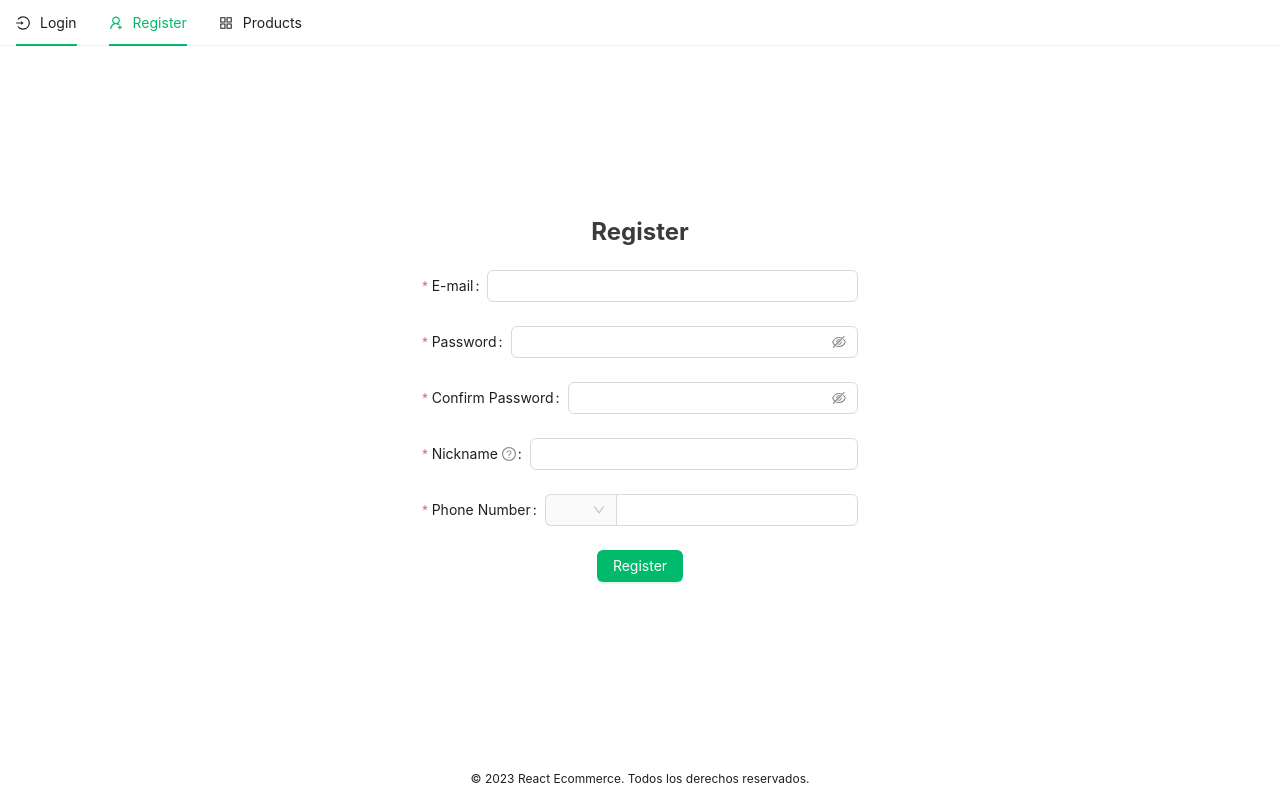
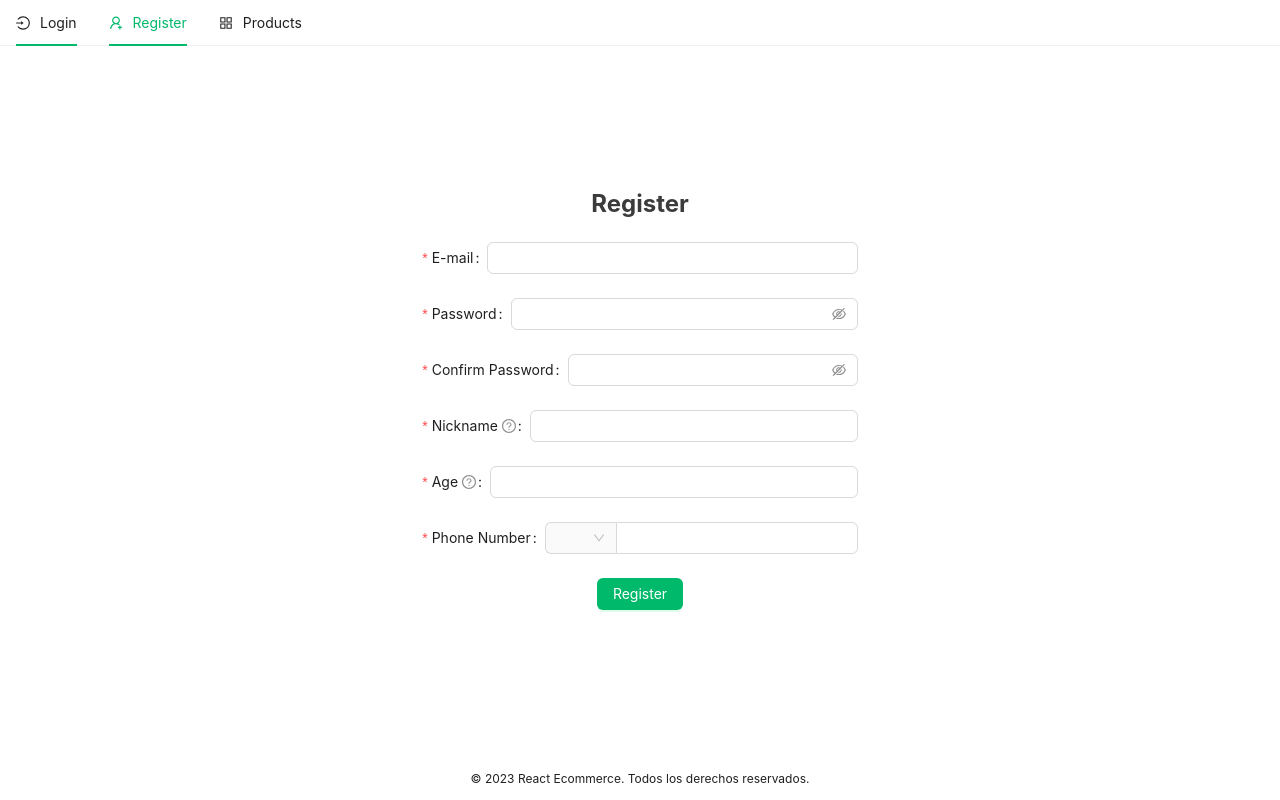
Before and after one commit to dondifer/react-ecommerce, a React (Vite) app in the folder react-ecommerce/: page / in a window 1280 px wide. Both pictures are taken after a click on the item "Register". Built offline with nearby package versions, Linux system fonts and the light colour scheme.

Commit message:
feat: login and register

```diff
--- a/react-ecommerce/config/key.js
+++ b/react-ecommerce/config/key.js
@@ -1 +1 @@
-export const API_URL = "https://localhost:3000";
+export const API_URL = "http://localhost:3000";
--- a/react-ecommerce/src/components/Header/Header.jsx
+++ b/react-ecommerce/src/components/Header/Header.jsx
@@ -5,11 +5,14 @@ import {
   AppstoreOutlined,
 } from "@ant-design/icons";
 import { Menu } from "antd";
-import React, { useEffect, useState } from "react";
+import React, { useEffect, useState, useContext } from "react";
 import { useNavigate } from "react-router-dom";
+import { UserContext } from "../../context/UserState";
 
 const Header = (props) => {
-  const items = [
+  const { data, registerNewUser, token } = useContext(UserContext);
+  const items = !token
+    ? [
         {
           label: "Login",
           key: "",
@@ -20,6 +23,13 @@ const Header = (props) => {
           key: "register",
           icon: <UserAddOutlined />,
         },
+        {
+          label: "Products",
+          key: "products",
+          icon: <AppstoreOutlined />,
+        },
+      ]
+    : [
         {
           label: "Products",
           key: "products",
--- a/react-ecommerce/src/components/Login/Login.jsx
+++ b/react-ecommerce/src/components/Login/Login.jsx
@@ -1,14 +1,23 @@
 import { Button, Form, Input } from "antd";
 import { LockOutlined, UserOutlined } from "@ant-design/icons";
+import { useContext } from "react";
 
-const onFinish = (values) => {
-  console.log("Success:", values);
-};
-const onFinishFailed = (errorInfo) => {
-  console.log("Failed:", errorInfo);
-};
+import { UserContext } from "../../context/UserState";
 
 const Home = () => {
+  const { data, registerNewUser, token, login } = useContext(UserContext);
+
+  const onFinish = (values) => {
+    const user = {
+      email: values.email,
+      password: values.password,
+    };
+    login(user);
+    console.log("Success:", values);
+  };
+  const onFinishFailed = (errorInfo) => {
+    console.log("Failed:", errorInfo);
+  };
   return (
     <div>
       <div>
@@ -20,12 +29,12 @@ const Home = () => {
           onFinish={onFinish}
         >
           <Form.Item
-            name="username"
-            rules={[{ required: true, message: "Please input your Username!" }]}
+            name="email"
+            rules={[{ required: true, message: "Please input your Email!" }]}
           >
             <Input
               prefix={<UserOutlined className="site-form-item-icon" />}
-              placeholder="Username"
+              placeholder="Email"
             />
           </Form.Item>
           <Form.Item
--- a/react-ecommerce/src/components/Register/Register.jsx
+++ b/react-ecommerce/src/components/Register/Register.jsx
@@ -1,24 +1,24 @@
 import { useNavigate } from "react-router-dom";
-import {
-  AutoComplete,
-  Button,
-  Cascader,
-  Checkbox,
-  Col,
-  Form,
-  Input,
-  InputNumber,
-  Row,
-  Select,
-} from "antd";
+import { useContext, useEffect } from "react";
+
+import { UserContext } from "../../context/UserState";
+import { Button, Form, Input, Select } from "antd";
 const { Option } = Select;
 
 // import { useState } from "react";
 
 const Register = () => {
   let navigate = useNavigate();
+  const { data, registerNewUser } = useContext(UserContext);
 
   const onFinish = (values) => {
+    const user = {
+      name: values.nickname,
+      email: values.email,
+      password: values.password,
+      age: values.age,
+    };
+    registerNewUser(user);
     navigate("/");
     console.log("Success:", values);
   };
@@ -122,6 +122,20 @@ const Register = () => {
           >
             <Input />
           </Form.Item>
+          <Form.Item
+            name="age"
+            label="Age"
+            tooltip="What is your age?"
+            rules={[
+              {
+                required: true,
+                message: "Please input your age!",
+                whitespace: true,
+              },
+            ]}
+          >
+            <Input />
+          </Form.Item>
 
           <Form.Item
             name="phone"
--- a/react-ecommerce/src/context/UserState.jsx
+++ b/react-ecommerce/src/context/UserState.jsx
@@ -14,7 +14,7 @@ export const UserProvider = ({ children }) => {
   const [state, dispatch] = useReducer(UserReducer, initialState);
 
   const registerNewUser = async (user) => {
-    const response = await axios.post(`${API_URL}/users/newUser`, user);
+    const response = await axios.post(`${API_URL}/users/register`, user);
 
     dispatch({
       type: "POST_NEW_USER",
@@ -40,6 +40,7 @@ export const UserProvider = ({ children }) => {
       value={{
         data: state.data,
         registerNewUser,
+        token: state.token,
         login,
       }}
     >
```
Lines whose indentation alone changed are shown as unchanged.
